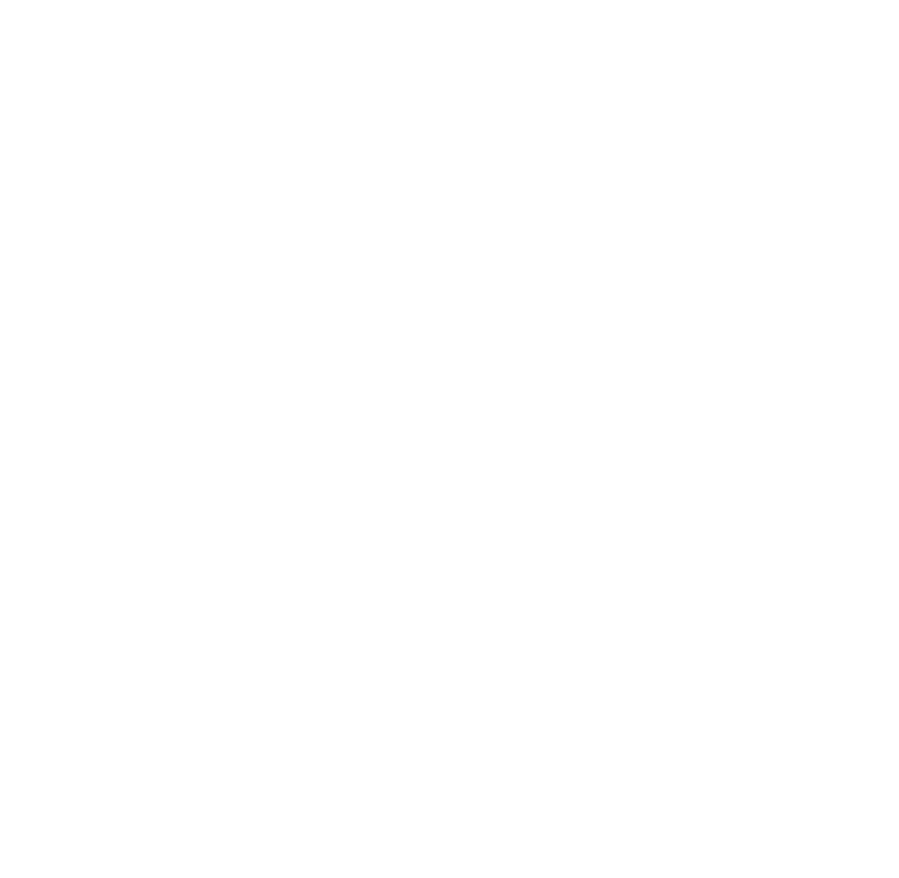
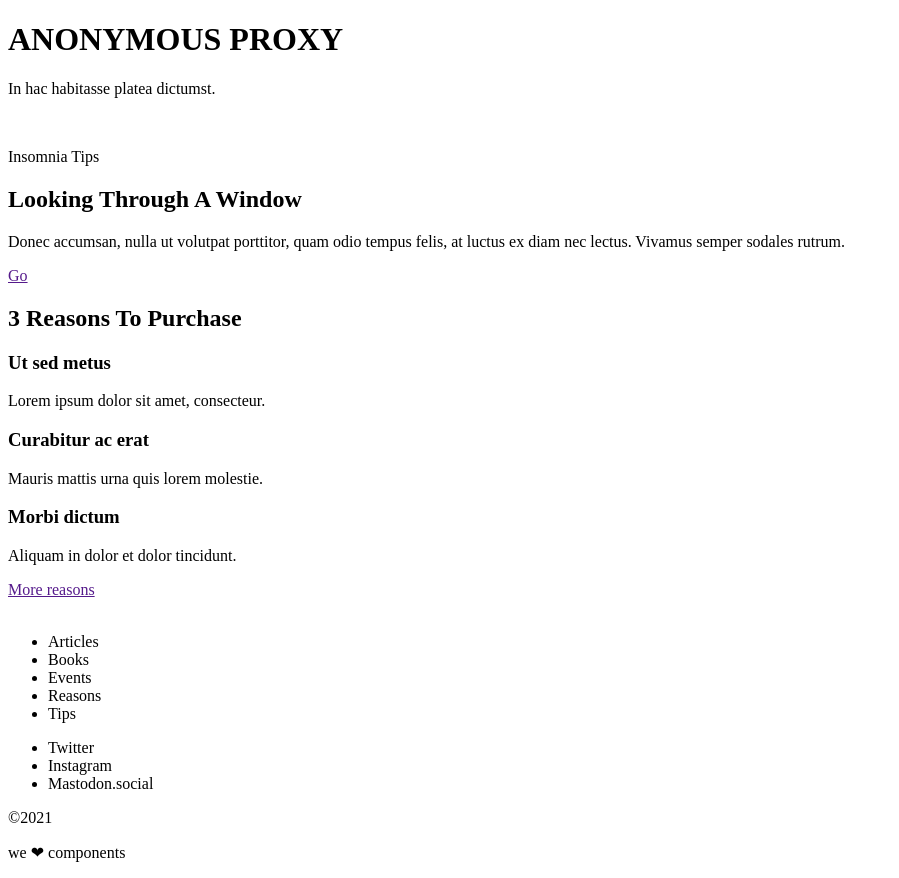
Before and after one commit to Adalab/modulo-1-evaluacion-final-jnataliaramirez, a website: page src/html/index.html in a window 1280 px wide. Shown: the whole page, without its empty margins (0-899 px from the left). Before the commit the page ends 800 px from the top, so only its background shows below. Drawn offline with nearby package versions, Linux system fonts and the light colour scheme; files that its build step writes are made by us from their sources.

Commit message:
Write content on the web-page and wrapper in labels

```diff
--- a/src/html/index.html
+++ b/src/html/index.html
@@ -11,8 +11,66 @@
 
 <body>
     <!--  Ej. <include src="./partials/header.html" title="Bienvenidos a  -->
+  <header>
+    <nav><a href="" title=""></a></nav>
+    <h1>ANONYMOUS PROXY</h1>
+    <p>In hac habitasse platea dictumst.</p>
+    <a href="" target="_blank"><img src="" alt="" class="" title=""></a>
+  </header>
 
+  <main>
 
+    <section>
+      <p>Insomnia Tips</p>
+      <h2>Looking Through A Window</h2>
+      <p>Donec accumsan, nulla ut volutpat porttitor, quam odio tempus felis, at luctus ex diam nec lectus. Vivamus semper sodales rutrum.</p>
+      <div><a href="">Go</a></div>
+    </section>
+
+    <section>
+      <h2>3 Reasons To Purchase</h2>
+      <article>
+        <h3>Ut sed metus</h3>
+        <p>Lorem ipsum dolor sit amet, consecteur.</p>
+      </article>
+      <article>
+        <h3>Curabitur ac erat</h3>
+        <p>Mauris mattis urna quis lorem molestie.</p>
+      </article>
+      <article>
+        <h3>Morbi dictum</h3>
+        <p>Aliquam in dolor et dolor tincidunt.</p>
+      </article>
+      <div><a href="">More reasons</a></div>
+    </section>
+
+  </main>
+
+  <footer>
+
+    <a href="" target="_blank"><img src="" alt="" class="" title=""></a>
+    <nav>
+      <ul>
+        <li>Articles</li>
+        <li>Books</li>
+        <li>Events</li>
+        <li>Reasons</li>
+        <li>Tips</li>
+      </ul>
+    </nav>
+    <nav>
+      <ul>
+        <li>Twitter</li>
+        <li>Instagram</li>
+        <li>Mastodon.social</li>
+      </ul>
+    </nav>
+    <div>
+      <p>&copy;2021</p>
+      <p>we ❤︎ components</p>
+    </div>
+
+  </footer>
 
 
 
```
Lines whose indentation alone changed are shown as unchanged.
